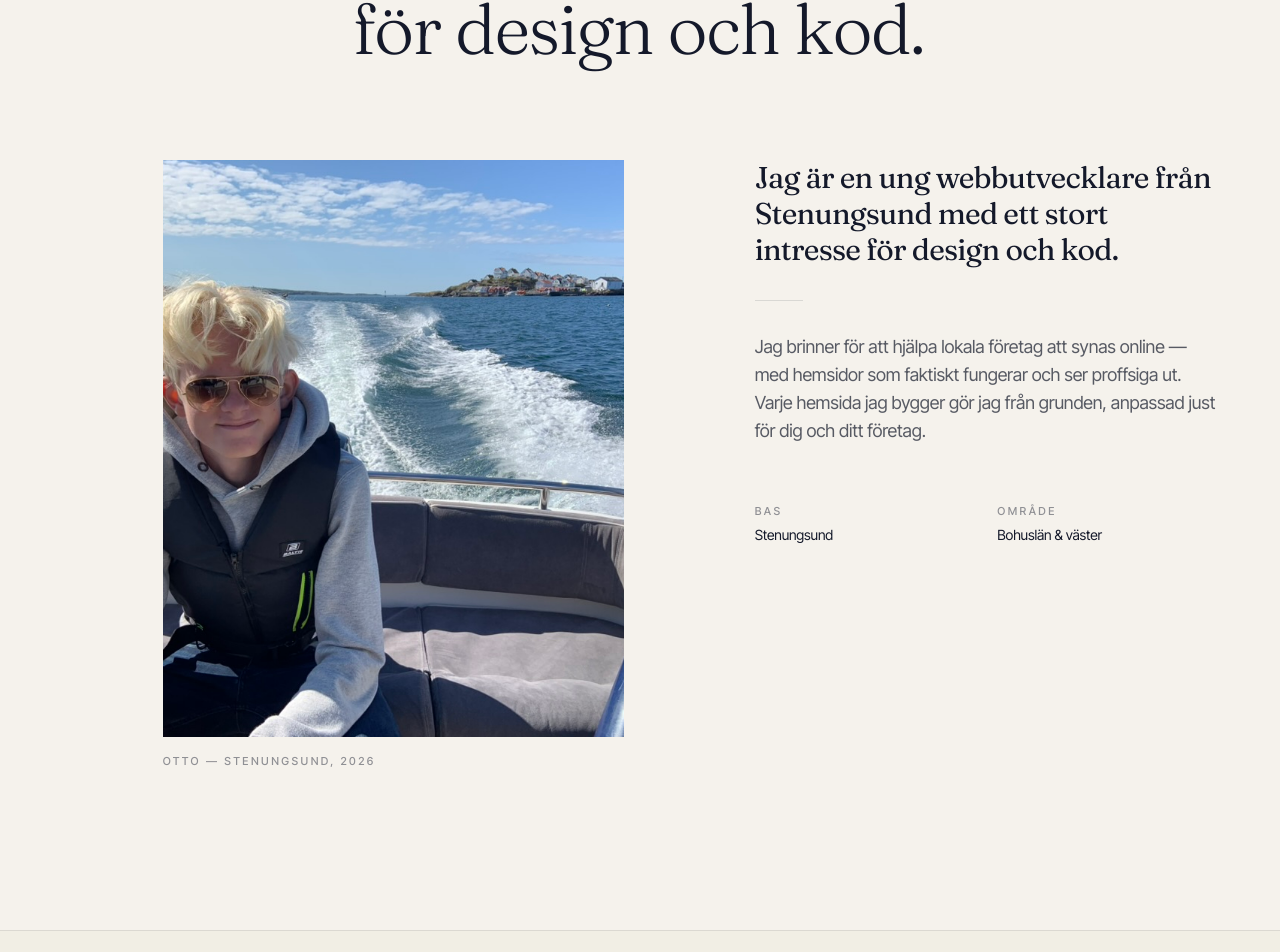
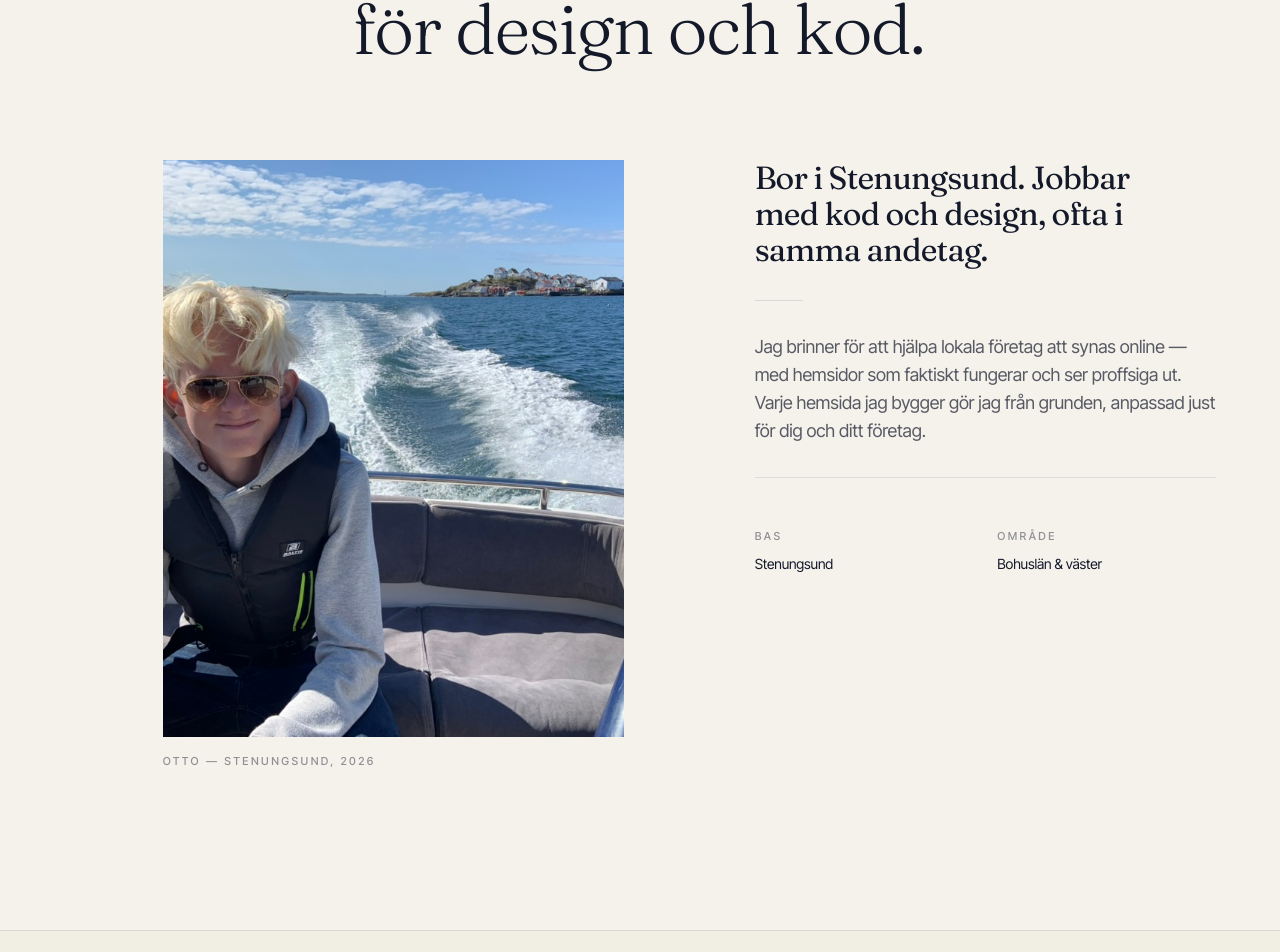
Before and after one commit to ottotf-gif/togethr-se, a React (Vite) app: page / in a window 1280 px wide. Shown: the part 1111-2063 px from the top of the page. Built offline with nearby package versions, Linux system fonts and the light colour scheme.

Commit message:
Updated About.tsx

```diff
--- a/src/components/About.tsx
+++ b/src/components/About.tsx
@@ -32,9 +32,8 @@ export default function About() {
           </div>
 
           <div className="col-span-12 sm:col-span-12 lg:col-span-5 lg:col-start-8 space-y-8 fade-in">
-            <p className="font-serif text-2xl sm:text-3xl text-ink leading-[1.35] tracking-tight text-pretty">
-              Jag är en ung webbutvecklare från Stenungsund med ett stort
-              intresse för design och kod.
+            <p className="font-serif text-2xl sm:text-3xl lg:text-[2rem] text-ink leading-[1.35] tracking-tight text-pretty">
+              Bor i Stenungsund. Jobbar med kod och design, ofta i samma andetag.
             </p>
             <div className="hairline w-12 bg-gold" />
             <p className="text-base sm:text-lg text-ink/70 leading-[1.7] text-pretty">
@@ -43,13 +42,13 @@ export default function About() {
               hemsida jag bygger gör jag från grunden, anpassad just för dig
               och ditt företag.
             </p>
-            <div className="pt-6 grid grid-cols-2 gap-6 text-sm">
-              <div>
-                <div className="eyebrow text-ink/45 mb-1">Bas</div>
+            <div className="pt-6 grid grid-cols-2 gap-6 text-sm border-t border-ink/10">
+              <div className="pt-6">
+                <div className="eyebrow text-ink/45 mb-2">Bas</div>
                 <div className="text-ink">Stenungsund</div>
               </div>
-              <div>
-                <div className="eyebrow text-ink/45 mb-1">Område</div>
+              <div className="pt-6">
+                <div className="eyebrow text-ink/45 mb-2">Område</div>
                 <div className="text-ink">Bohuslän & väster</div>
               </div>
             </div>
```
